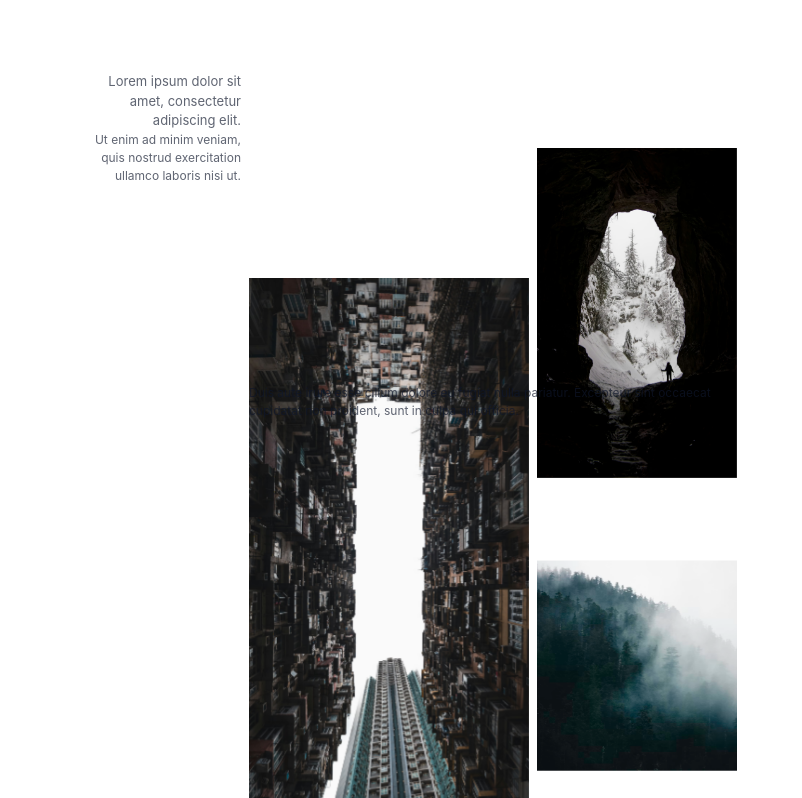
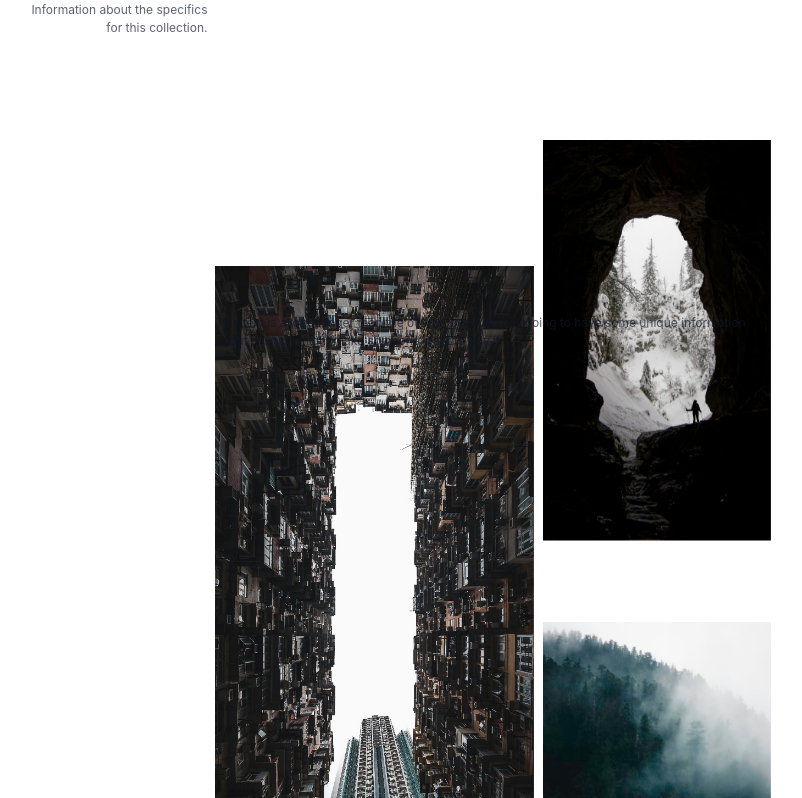
Before and after one commit to wellwe11/eCommerceWesbite, a React (Vite) app: page / in a window 1280 px wide. Shown: the part 942-1740 px from the top of the page, without its empty margins (159-961 px from the left). Built offline with nearby package versions, Linux system fonts and the light colour scheme.

Commit message:
updated the text around framerMotion.tsx because they are a bit buggy with bigger sized images

```diff
--- a/src/components/ui/FramerMotion/framerMotion.module.scss
+++ b/src/components/ui/FramerMotion/framerMotion.module.scss
@@ -12,14 +12,14 @@
 }
 
 .framerMotion {
-  width: 50%;
-  min-width: 800px;
-  height: 70%;
+  width: 72%;
+  height: 100%;
   min-height: 600px;
 
   display: grid;
+
   grid-template-columns: 20% 35% 25% 20%;
-  grid-template-rows: 55% 35% 10%;
+  grid-template-rows: 10% 50% 30% 10%;
   gap: 0.5rem;
 
   .imageContainer {
@@ -32,7 +32,7 @@
     background: #f0f0f0;
     overflow: hidden;
 
-    // will-change: transform;
+    will-change: transform;
 
     .image {
       position: absolute;
@@ -50,13 +50,13 @@
 
     &:nth-of-type(1) {
       grid-column: 2;
-      grid-row: 1 / span 2;
+      grid-row: 2 / span 2;
       justify-self: end;
     }
 
     &:nth-of-type(2) {
       grid-column: 3;
-      grid-row: 1;
+      grid-row: 2;
 
       align-self: end;
 
@@ -65,7 +65,7 @@
 
     &:nth-of-type(3) {
       grid-column: 3;
-      grid-row: 2;
+      grid-row: 3;
 
       align-self: start;
 
@@ -134,7 +134,7 @@
 .longTextContainer {
   position: sticky;
 
-  top: 79%;
+  top: 92%;
 
   display: flex;
   align-items: center;
--- a/src/components/ui/FramerMotion/framerMotion.tsx
+++ b/src/components/ui/FramerMotion/framerMotion.tsx
@@ -1,5 +1,5 @@
 import { useRef } from "react";
-import { motion, useScroll, useTransform } from "framer-motion";
+import { motion, useScroll, useSpring, useTransform } from "framer-motion";
 
 import styles from "./framerMotion.module.scss";
 
@@ -51,12 +51,13 @@ const FramerMotion = ({ data }: { data: HomeSection }) => {
     target: containerRef,
     offset: ["start end", "start start", "end end", "end start"],
   });
-  const opacity = useTransform(
+
+  const rawOpacity = useTransform(
     scrollYProgress,
-    [0, 0.3, 0.6, 0.9],
+    [0, 0.3, 0.8, 1],
     [0, 1, 1, 0],
   );
-  const textY = useTransform(scrollYProgress, [0, 0.2], [20, 0]);
+  const opacity = useSpring(rawOpacity, { stiffness: 100, damping: 20 });
 
   return (
     <div className={styles.framerMotion} ref={containerRef}>
@@ -71,7 +72,7 @@ const FramerMotion = ({ data }: { data: HomeSection }) => {
       ))}
       <motion.div
         className={`${styles.leftContainer} ${styles.gridTextClass}`}
-        style={{ opacity, y: textY }}
+        style={{ opacity }}
       >
         <BioContainer bioTitle={title} bio={info} />
       </motion.div>
--- a/src/pages/Home/components/CollectionsScroller/collectionsScoller.tsx
+++ b/src/pages/Home/components/CollectionsScroller/collectionsScoller.tsx
@@ -12,20 +12,20 @@ const CollectionNumberCounter = ({ activeCount }: { activeCount: number }) => {
     offset: ["start end", "end start"],
   });
 
-  const opacity = useTransform(scrollYProgress, [0, 0.2, 0.8, 1], [0, 1, 1, 0]);
+  const opacity = useTransform(scrollYProgress, [0, 0.1, 0.8, 1], [0, 1, 1, 0]);
 
   return (
     <motion.div
       ref={containerRef}
-      className="col-start-3 row-start-1 row-end-3 h-full text-start relative"
+      className="relative col-start-3 row-start-1 row-end-3 h-full text-start"
       style={{ opacity }}
     >
       <motion.div
-        className="top-[15%] ml-[1vw] fixed h-15 overflow-hidden"
+        className="fixed top-[15%] h-15 overflow-hidden"
         initial="hidden"
         whileInView="visible"
       >
-        <h3 className="text-6xl font-light">0</h3>
+        <h3 className="text-6xl font-heavy">0</h3>
         <motion.div
           viewport={{ amount: 0.5 }}
           className="ml-9  transition-transform duration-700 ease"
@@ -33,9 +33,9 @@ const CollectionNumberCounter = ({ activeCount }: { activeCount: number }) => {
             transform: `translateY(-${(activeCount + 1) * 33}%)`,
           }}
         >
-          <h3 className="text-6xl font-light -mt-0.5">1</h3>
-          <h3 className="text-6xl font-light -mt-0.5">2</h3>
-          <h3 className="text-6xl font-light -mt-0.5">3</h3>
+          <h3 className="text-6xl font-heavy -mt-0.5">1</h3>
+          <h3 className="text-6xl font-heavy -mt-0.5">2</h3>
+          <h3 className="text-6xl font-heavy -mt-0.5">3</h3>
         </motion.div>
       </motion.div>
     </motion.div>
@@ -72,7 +72,7 @@ const CollectionsScoller = ({
   const [activeCount, setActiveCount] = useState(0);
 
   return (
-    <div className="grid grid-cols-[1fr_600px_1fr] grid-rows-1 w-full">
+    <div className="grid grid-cols-[1fr_clamp(calc(30vw+10rem),50%,45vw)_1fr] grid-rows-1 w-full">
       <CollectionNumberCounter activeCount={activeCount} />
       <CollectionsContainer data={data} setter={setActiveCount} />
     </div>
--- a/src/pages/Home/components/HeroSection/heroSection.tsx
+++ b/src/pages/Home/components/HeroSection/heroSection.tsx
@@ -36,7 +36,11 @@ const HeroSection = () => {
     offset: ["start end", "end start"],
   });
 
-  const opacity = useTransform(scrollYProgress, [0, 0.2, 0.5, 1], [0, 1, 1, 0]);
+  const opacity = useTransform(
+    scrollYProgress,
+    [0, 0.45, 0.75, 1],
+    [0, 1, 1, 0],
+  );
 
   // SideText
   const containerYOne = useTransform(
@@ -53,7 +57,7 @@ const HeroSection = () => {
   );
 
   return (
-    <div className="w-full h-screen z-30 sticky grid place-items-center overflow-hidden grid-cols-1 grid-rows-1">
+    <div className="w-full h-screen z-30 sticky grid place-items-center overflow-hidden grid-cols-1 grid-rows-1 will-change-transform">
       <motion.div
         ref={containerRef}
         className="absolute w-full h-full grid grid-cols-1 will-change-auto"
@@ -72,6 +76,7 @@ const HeroSection = () => {
           <HeroText />
         </motion.div>
       </motion.div>
+
       <button
         onClick={handleNavigate}
         className="col-start-1 row-start-1 z-10 bg-gray-300 w-35 h-15 cursor-pointer m-auto"
--- a/src/router.tsx
+++ b/src/router.tsx
@@ -40,9 +40,9 @@ const homeData: Record<string, HomeSection> = {
     index: 2,
 
     text: {
-      title: bioTitle,
-      info: info,
-      bio: longText,
+      title: "Something new to add to text so that it looks like it changes.",
+      info: "Information about the specifics for this collection.",
+      bio: "This text is a long longer than the others, because it is going to have some unique information about it which might make someone want to buy it",
     },
     images: [imageTwo, imageThree, imageOne],
   },
```
